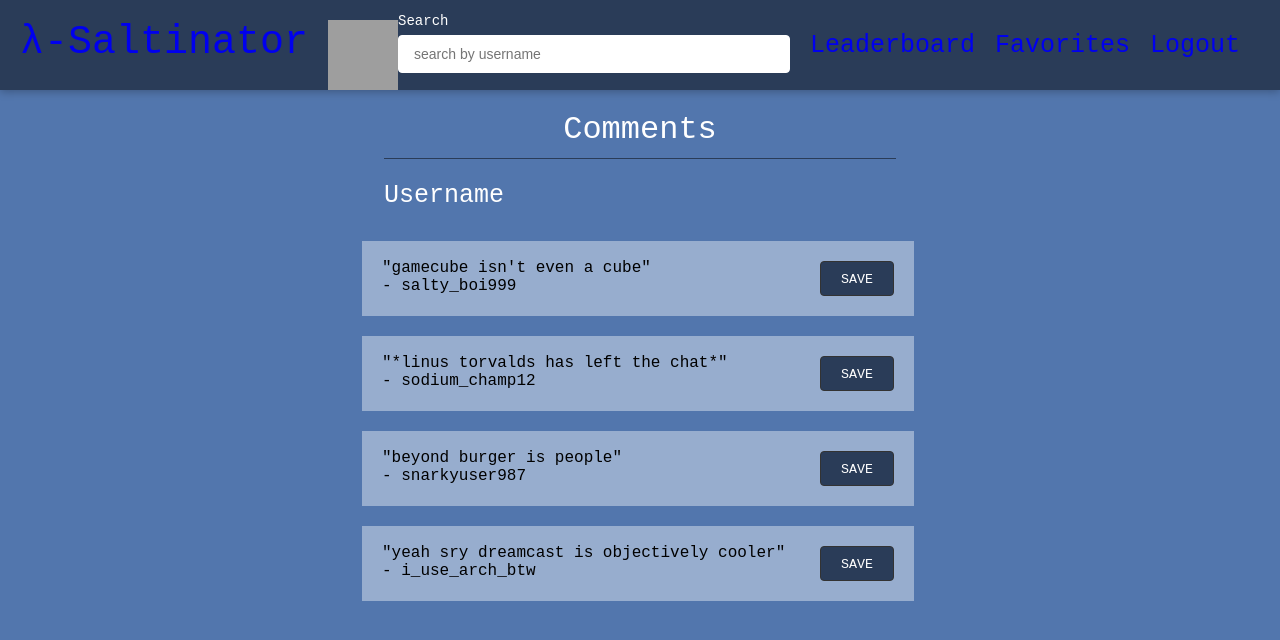
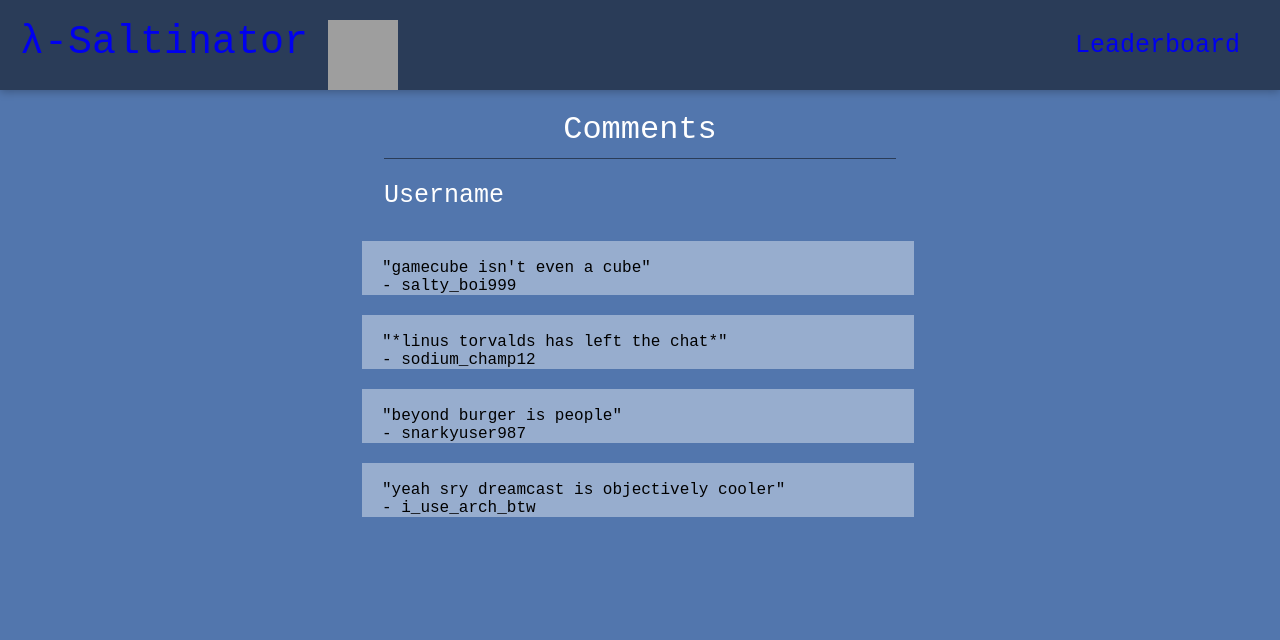
Before and after one commit to best-salitest-hacker-news-trolls/front-end, a React (Create React App) app in the folder saltinator/: page /user/1 in a window 1280 px wide. Shown: the top 640 px of the page. Built offline with nearby package versions, Linux system fonts and the light colour scheme; grey boxes are pictures that could not be loaded.

Commit message:
add conditional rendering to nav and cards (if user is logged in or not)

```diff
--- a/saltinator/src/components/navigation/navigation.js
+++ b/saltinator/src/components/navigation/navigation.js
@@ -45,27 +45,40 @@ const activeStyles = {
   textDecoration: "underline"
 };
 
-const Navigation = ({ logout }) => {
+const Navigation = ({ logout, isAuthenticated }) => {
   return (
     <NavBar>
       <Logo>
         <StyledNavLink to="/leaderboard">λ-Saltinator</StyledNavLink>
         <SaltImage src="salt.svg" />
       </Logo>
-      <SearchForm></SearchForm>
+
+      {isAuthenticated && <SearchForm></SearchForm>}
+
       <NavLinks>
         <StyledNavLink activeStyle={activeStyles} to="/leaderboard">
           Leaderboard
         </StyledNavLink>
+        {isAuthenticated && (
           <StyledNavLink activeStyle={activeStyles} to="/saved">
             Favorites
           </StyledNavLink>
+        )}
+
+        {isAuthenticated && (
           <StyledNavLink to="/login" onClick={logout}>
             Logout
           </StyledNavLink>
+        )}
       </NavLinks>
     </NavBar>
   );
 };
 
-export default connect(null, { logout })(Navigation);
+const mapStateToProps = state => {
+  return {
+    isAuthenticated: state.isAuthenticated
+  };
+};
+
+export default connect(mapStateToProps, { logout })(Navigation);
--- a/saltinator/src/components/user/UserCard.js
+++ b/saltinator/src/components/user/UserCard.js
@@ -47,7 +47,8 @@ const UserCard = ({
   deleteComment,
   userID,
   errors,
-  savedComments
+  savedComments,
+  isAuthenticated
 }) => {
   const {
     location: { pathname }
@@ -76,6 +77,7 @@ const UserCard = ({
       {pathname !== "/saved" ? (
         <>
           <br />"{comment}"<br />- {username}
+          {isAuthenticated && (
             <Button
               disabled={disableButton()}
               onClick={() =>
@@ -84,6 +86,7 @@ const UserCard = ({
             >
               {buttonText(comment)}
             </Button>
+          )}
         </>
       ) : (
         <>
@@ -101,7 +104,8 @@ const mapStateToProps = state => {
   return {
     userID: state.userID,
     errors: state.errors,
-    savedComments: state.savedComments
+    savedComments: state.savedComments,
+    isAuthenticated: state.isAuthenticated
   };
 };
 
```
Lines whose indentation alone changed are shown as unchanged.
